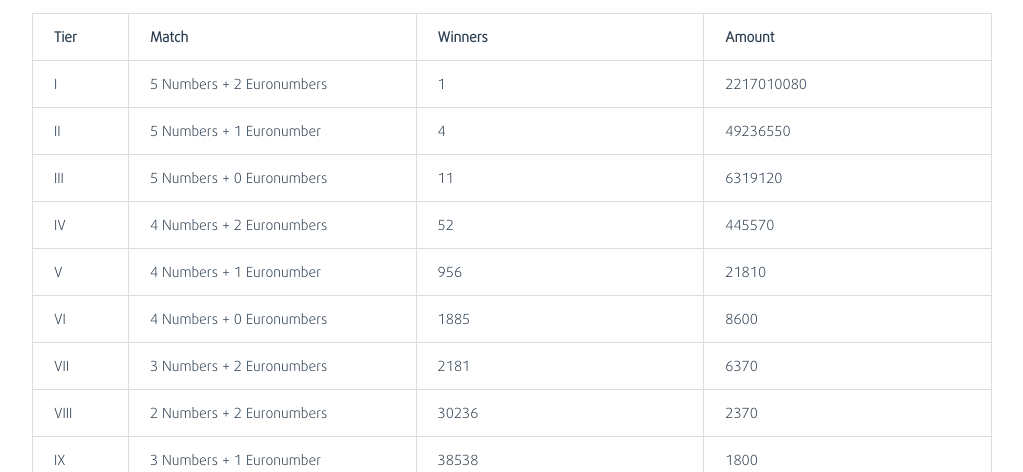
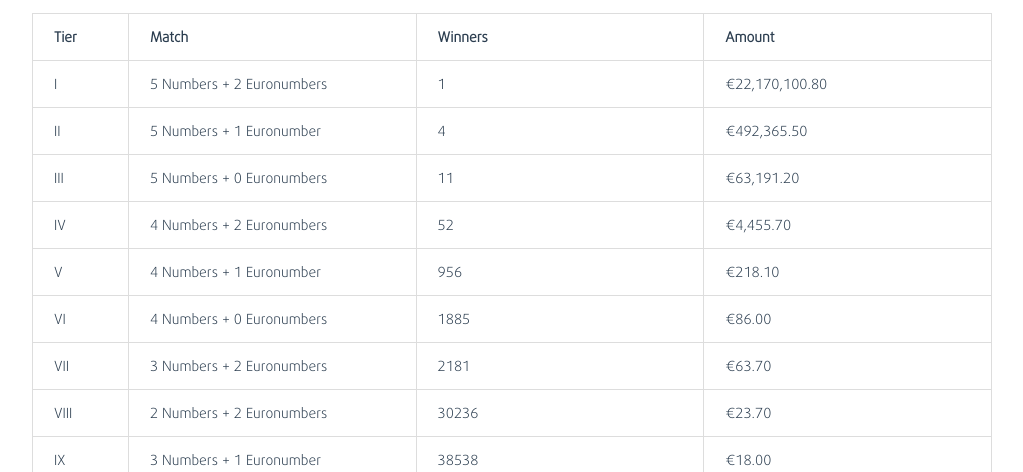
Before and after one commit to aercolino/lottoland-job-challenge, a Vue app: page / in a window 1280 px wide. Shown: the part 328-800 px from the top of the page, without its empty margins (128-1151 px from the left). Built offline with nearby package versions, Linux system fonts and the light colour scheme.

Commit message:
Localize the prizes

```diff
--- a/src/components/AeOdds.vue
+++ b/src/components/AeOdds.vue
@@ -26,7 +26,7 @@
           {{ rank.winners }}
         </td>
         <td>
-          {{ rank.prize }}
+          {{ prize(rank) }}
         </td>
       </tr>
     </table>
@@ -75,8 +75,15 @@
     combinations() {
       return Object.values(tiersToMatches)
         .map(([numbers, euroNumbers]) => this.$t('X Numbers + Y Euronumbers', { X: numbers, Y: euroNumbers }));
+    },
+  },
+  methods: {
+    prize(rank) {
+      const currency = this.$t('currency');
+      const rate = this.$oneEuroTo[currency] || 0;
+      return this.$n(rank.prize / 100 * rate, 'currency');
     }
-  },
+  }
 };
 </script>
 
--- a/src/i18n.js
+++ b/src/i18n.js
@@ -30,5 +30,30 @@
 const virgin = new VueI18n(config);
 patchLocaleMessages(config, virgin);
 
+
+config.numberFormats = {
+  'en': {
+    currency: {
+      style: 'currency',
+      currency: 'EUR',
+      currencyDisplay: 'symbol',
+    }
+  },
+  'de': {
+    currency: {
+      style: 'currency',
+      currency: 'EUR',
+      currencyDisplay: 'symbol',
+    }
+  },
+  'sv-SE': {
+    currency: {
+      style: 'currency',
+      currency: 'SEK',
+      currencyDisplay: 'symbol'
+    }
+  }
+}
+
 const patched = new VueI18n(config);
 export default patched;
--- a/src/locales/de.json
+++ b/src/locales/de.json
@@ -1,4 +1,5 @@
 {
+  "currency": "EUR",
   "Tier": "Klasse",
   "Match": "Anzahl Richtige",
   "Winners": "Gewinner",
--- a/src/locales/en.json
+++ b/src/locales/en.json
@@ -1,4 +1,5 @@
 {
+  "currency": "EUR",
   "Tier": "Tier",
   "Match": "Match",
   "Winners": "Winners",
--- a/src/locales/sv-SE.json
+++ b/src/locales/sv-SE.json
@@ -1,4 +1,5 @@
 {
+  "currency": "SEK",
   "Tier": "Nivå",
   "Match": "Antal rätt",
   "Winners": "Vinnare",
--- a/src/main.js
+++ b/src/main.js
@@ -4,6 +4,20 @@
 
 Vue.config.productionTip = false
 
+// FIXME currency conversion rates should come from an API
+// not only because these are static, i.e. not current
+// but also because I guess this subject is regulated.
+// For example, it's reasonable that the applied rate is
+// the one which is current when the prize is transferred
+// to the winner, but it's also reasonable that the displayed
+// rate is the one which was current when the balls rolled.
+// In both cases it's not the rate which is current when
+// the page is displayed.
+Vue.prototype.$oneEuroTo = {
+  'EUR': 1,
+  'SEK': 10.14,
+};
+
 new Vue({
   i18n,
   render: h => h(App)
```
